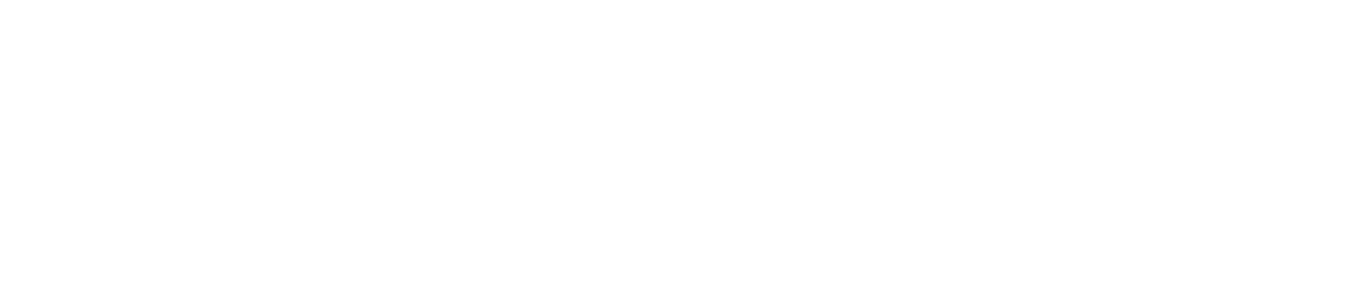
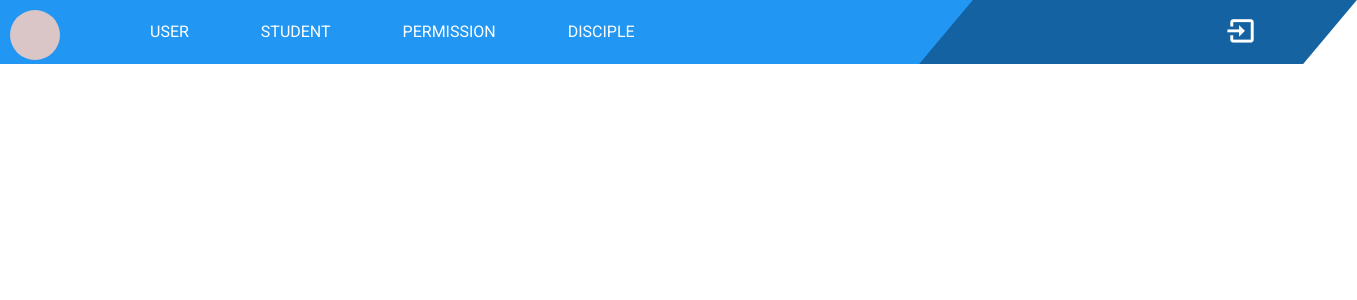
Before and after one commit to pnc-virtual-company/2021-G1-VC2-PART2, a Vue app in the folder front/: page / in a window 1280 px wide. Shown: the top 300 px of the page, 1357 px wide, since content can reach past the window. Built offline with nearby package versions, Linux system fonts and the light colour scheme.

Commit message:
#4 create menu

```diff
--- a/front/public/index.html
+++ b/front/public/index.html
@@ -8,6 +8,8 @@
     <title><%= htmlWebpackPlugin.options.title %></title>
     <link rel="stylesheet" href="https://fonts.googleapis.com/css?family=Roboto:100,300,400,500,700,900">
     <link rel="stylesheet" href="https://cdn.jsdelivr.net/npm/@mdi/font@latest/css/materialdesignicons.min.css">
+    <link href="https://fonts.googleapis.com/css2?family=Material+Icons"rel="stylesheet">
+    <link rel="stylesheet" href="https://pro.fontawesome.com/releases/v5.10.0/css/all.css" integrity="sha384-AYmEC3Yw5cVb3ZcuHtOA93w35dYTsvhLPVnYs9eStHfGJvOvKxVfELGroGkvsg+p" crossorigin="anonymous"/>
   </head>
   <body>
     <noscript>
--- /dev/null
+++ b/front/src/components/nav/Navigation.vue
@@ -0,0 +1,120 @@
+<template>
+    <div>
+
+        <nav>
+            <div>
+                <div class="circle"></div>
+            </div>
+            <div class="navbar">
+                <ul>
+                    <li><a href="#">User</a></li>
+                    <li><a href="#">Student</a></li>
+                    <li><a href="#">Permission</a></li>
+                    <li><a href="#">Disciple</a></li>
+                </ul>
+                <div class="navbar-right">
+                    <div class="blog">
+                        <v-btn icon class="btn-Signout">
+                            <v-icon style="font-size:35px;color: white;">mdi-import</v-icon>
+                        </v-btn>
+                    </div>
+
+                </div>
+            </div>
+        </nav>
+    </div>
+
+
+
+</template>
+
+<script>
+    export default {
+
+    }
+</script>
+
+<style scoped>
+    body {
+        margin: 0;
+        padding: 0;
+        font-family: sans-serif;
+    }
+    nav {
+        background-color: #2196f3;
+
+    }
+    .navbar {
+        display: flex;
+        justify-content: space-between;
+    }
+    ul {
+        display: flex;
+    }
+    ul li {
+        list-style: none;
+        margin: 20px;
+    }
+    li a {
+        /* margin-left: 10px; */
+        color: #fff;
+        text-decoration: none;
+        padding: 1rem;
+        text-transform: uppercase;
+    }
+    .navbar-right {
+        /* margin-right: -50px; */
+        /* background-color: purple; */
+        padding: 0px;
+        width: 400px;
+    }
+    .navbar-right:before {
+        content: '';
+        position: absolute;
+        /* bottom: 0; */
+        height: 64px;
+        z-index: 1;
+        right: -50px;
+        width: 30%;
+        transform: skew(-40deg);
+        background-color: #1562a1fd;
+    }
+    .navbar-right:after {
+        content: '';
+        position: absolute;
+        /* bottom: 0; */
+        height: 10%;
+        z-index: -1;
+        right: 10%;
+        width: 200px;
+        background-color: rgb(107, 97, 238);
+    }
+    .blog {
+        display: flex;
+        float: right;
+        position: relative;
+        z-index: 9;
+    }
+    .btn-Signout {
+        color: rgb(252, 248, 248);
+        font-size: 30px;
+        /* font-weight: 700; */
+        text-transform: uppercase;
+        text-decoration: none;
+        /* margin:  20px; */
+        cursor: pointer;
+        margin-top: 12px;
+        margin-right: 20px;
+    }
+    .circle {
+        float: left;
+        background: rgb(218, 198, 198);
+        width: 50px;
+        height: 50px;
+        border-radius: 50%;
+        margin: 10px;
+        margin-right: 30px;
+
+    }
+
+</style>
--- a/front/src/router/index.js
+++ b/front/src/router/index.js
@@ -1,10 +1,11 @@
 import Vue from 'vue'
 import VueRouter from 'vue-router'
+import Navigation from '../components/nav/Navigation.vue'
 
 Vue.use(VueRouter)
 
 const routes = [
-
+  {path:'/', component:Navigation}
 ]
 
 const router = new VueRouter({
```
Also changed, not shown: front/src/components/nav/Example.vue (deleted).
